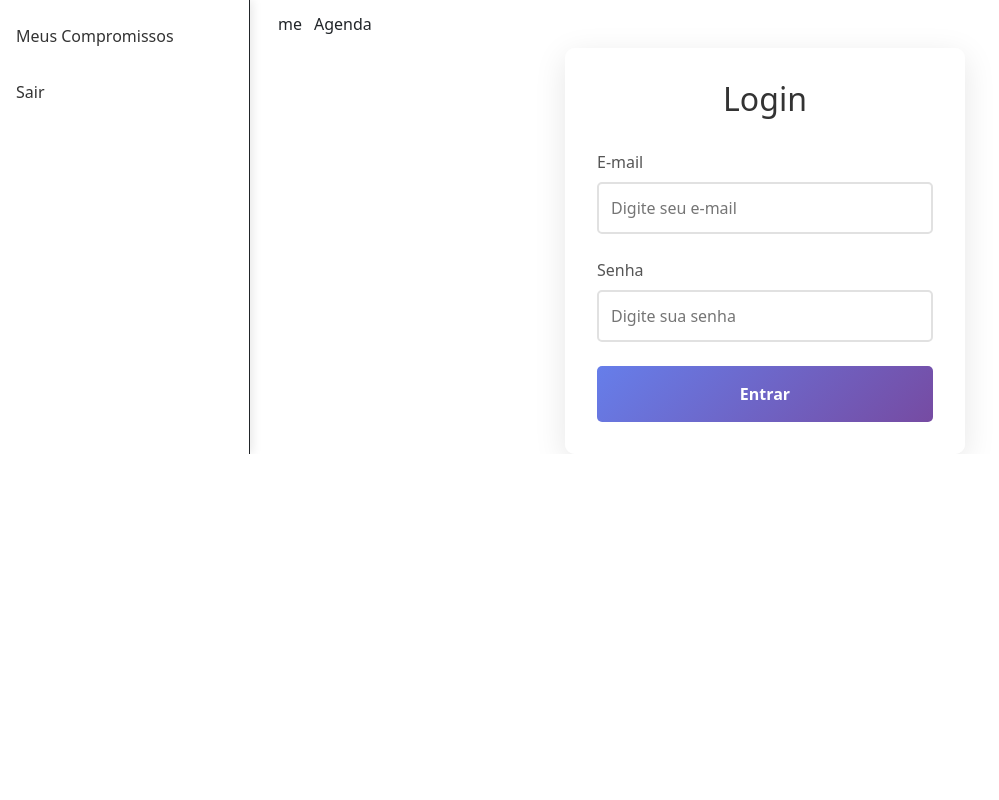
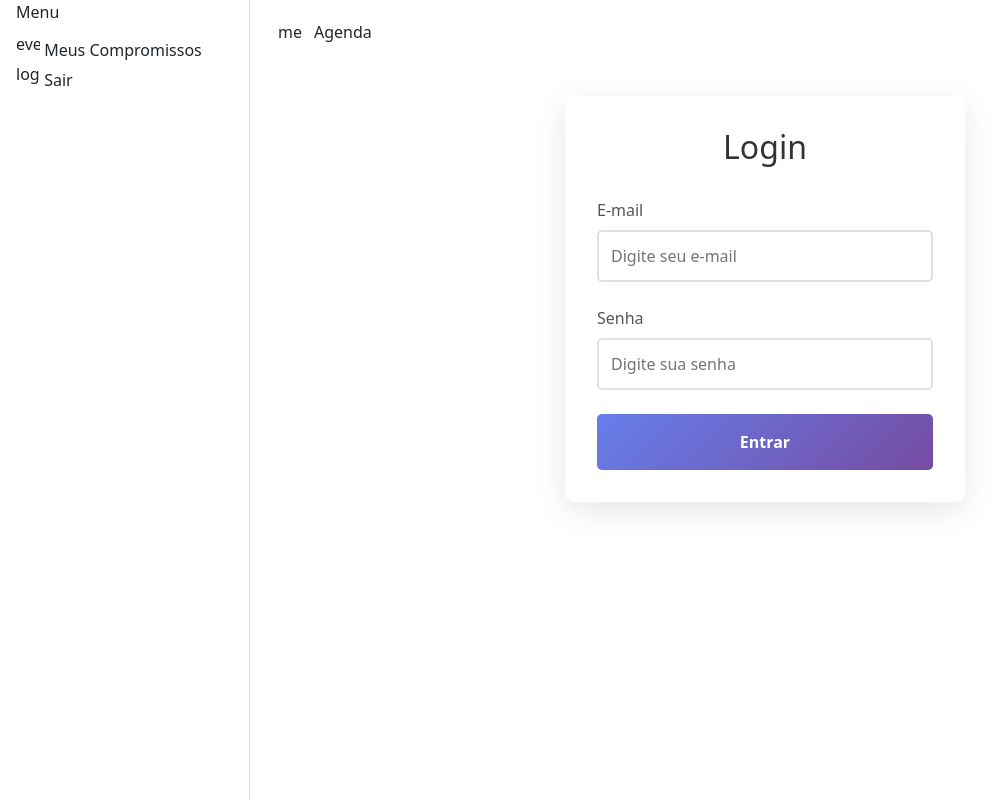
Before and after one commit to gleywsonribeiro/agenda-app, an Angular app: page /auth/login in a window 1280 px wide. Shown: the whole page, without its empty margins (0-999 px from the left). Built offline with nearby package versions, Linux system fonts and the light colour scheme; sample sign-in values are in the browser's storage.

Commit message:
Implement authentication guard and refactor app component for conditional rendering based on user authentication

```diff
--- a/src/app/app.component.html
+++ b/src/app/app.component.html
@@ -1,19 +1,30 @@
 <ng-container *ngIf="isAuthenticated()">
-  <mat-sidenav-container>
-    <mat-sidenav #sidenav mode="side" opened>
+  <mat-sidenav-container class="content-container">
+    <!-- Menu lateral -->
+    <mat-sidenav #sidenav mode="side" opened class="sidenav">
+      <mat-toolbar color="primary">Menu</mat-toolbar>
       <mat-nav-list>
-        <a mat-list-item routerLink="/compromissos">Meus Compromissos</a>
-        <a mat-list-item (click)="logout()">Sair</a>
+        <a mat-list-item routerLink="/compromissos">
+          <mat-icon>event</mat-icon> Meus Compromissos
+        </a>
+        <a mat-list-item (click)="logout()">
+          <mat-icon>logout</mat-icon> Sair
+        </a>
       </mat-nav-list>
     </mat-sidenav>
-    <mat-sidenav-content>
-      <mat-toolbar>
+
+    <!-- Conteúdo principal -->
+    <mat-sidenav-content class="main-content">
+      <mat-toolbar color="primary" class="main-toolbar">
         <button mat-icon-button (click)="sidenav.toggle()">
           <mat-icon>menu</mat-icon>
         </button>
         <span>Agenda</span>
       </mat-toolbar>
-      <router-outlet></router-outlet>
+
+      <div class="page-content">
+        <router-outlet></router-outlet>
+      </div>
     </mat-sidenav-content>
   </mat-sidenav-container>
 </ng-container>
--- a/src/app/app.component.scss
+++ b/src/app/app.component.scss
@@ -1,52 +1,27 @@
-.app-container {
+.content-container {
   height: 100vh;
+  display: flex;
 }
 
-mat-sidenav {
+.sidenav {
   width: 250px;
-  background: #ffffff;
-  box-shadow: 2px 0 10px rgba(0, 0, 0, 0.1);
+  background: #fff;
+  border-right: 1px solid #ddd;
 }
 
-.menu-title {
-  font-size: 1.5rem;
-  font-weight: bold;
-  padding: 1rem;
-  text-align: center;
+.main-content {
+  flex-grow: 1;
+  display: flex;
+  flex-direction: column;
 }
 
-mat-nav-list {
-  a {
-    display: flex;
-    align-items: center;
-    padding: 1rem;
-    color: #333;
-    text-decoration: none;
-    transition: background 0.3s ease;
-    border-radius: 5px;
-
-    mat-icon {
-      margin-right: 10px;
-      color: #667eea;
-    }
-
-    &:hover {
-      background: rgba(102, 126, 234, 0.1);
-    }
-
-    &.active {
-      background: linear-gradient(135deg, #667eea 0%, #764ba2 100%);
-      color: white;
-    }
-  }
+.main-toolbar {
+  display: flex;
+  align-items: center;
+  padding: 0 1rem;
+  height: 64px;
 }
 
-.toolbar-title {
-  font-size: 1.2rem;
-  font-weight: bold;
-  margin-left: 10px;
-}
-
-.content {
+.page-content {
   padding: 2rem;
 }
```
